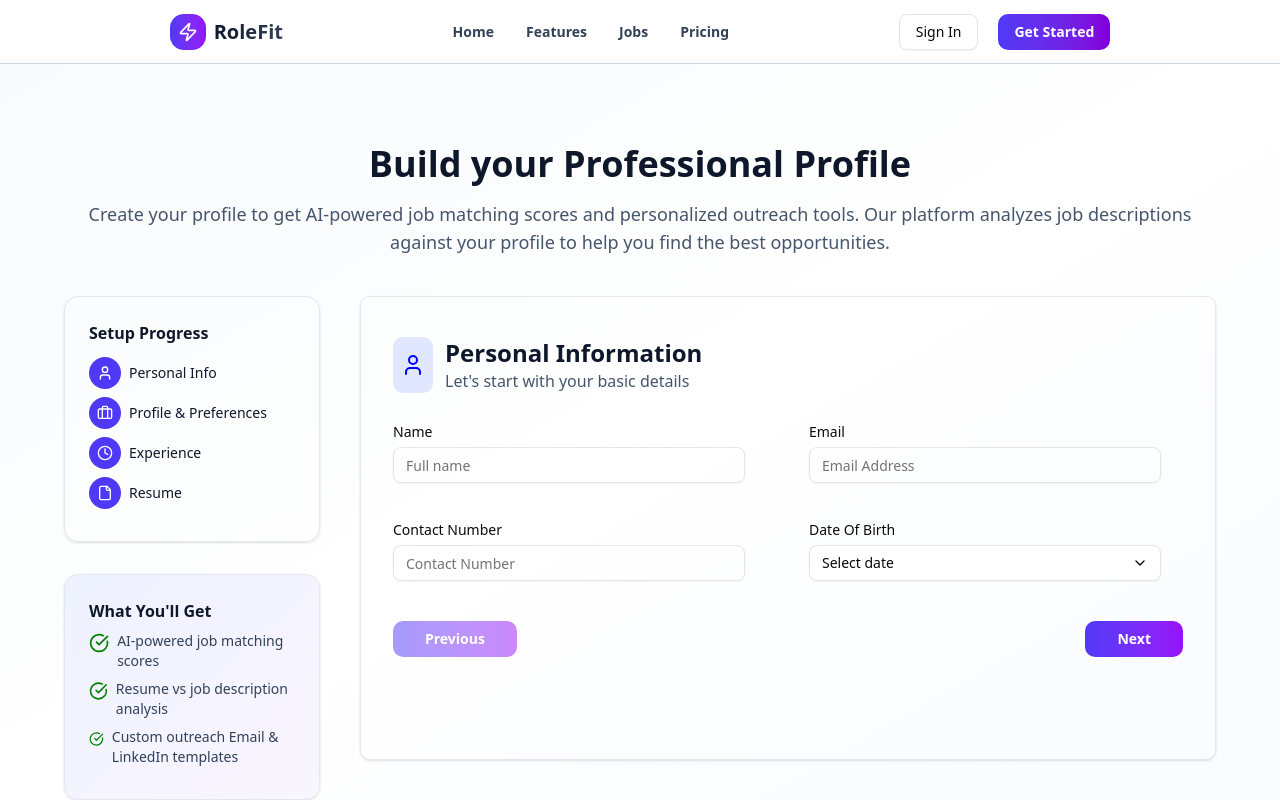
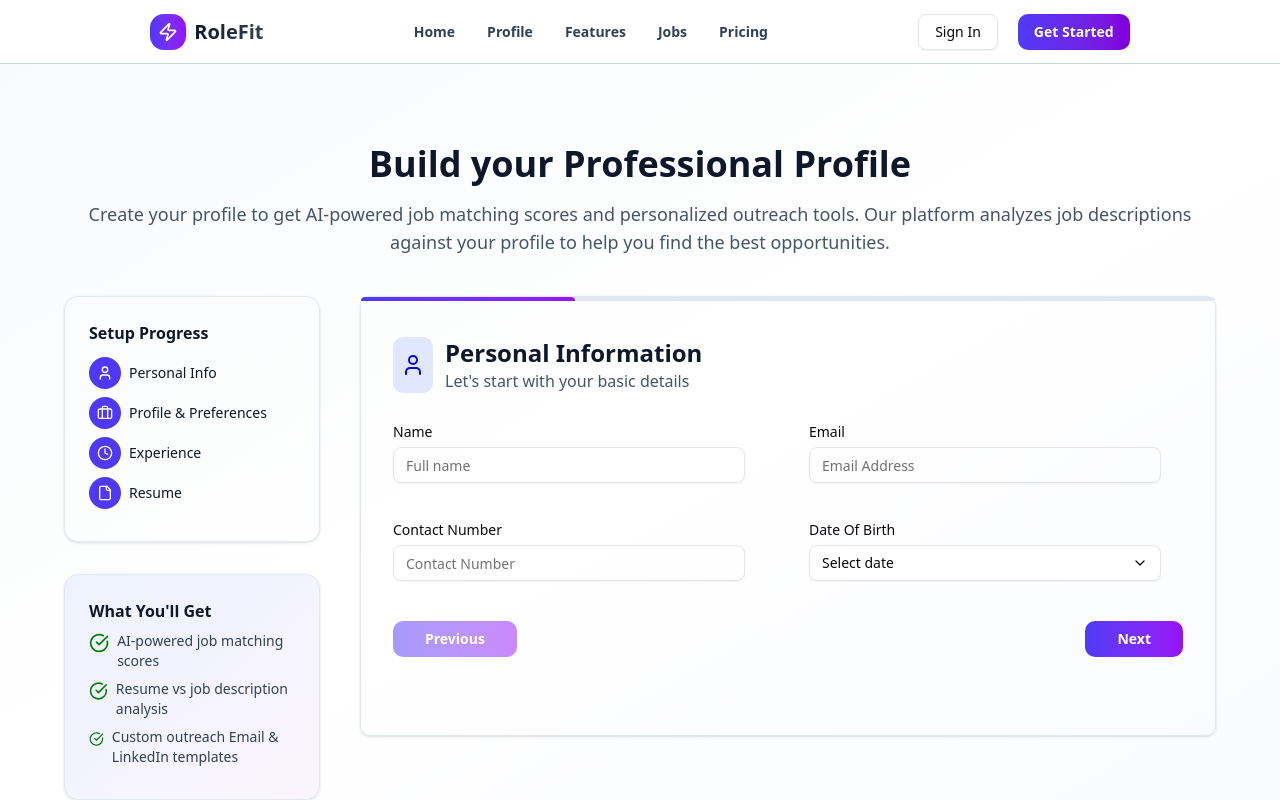
Before and after one commit to MohitDhanwani/RoleFit, a Next.js app in the folder frontend/: page /profile in a window 1280 px wide. Built offline with nearby package versions, Linux system fonts and the light colour scheme; no server answers.

Commit message:
feat: added progress bar in profile form and few ui changes in navbar

```diff
--- a/frontend/src/app/profile/component/OnboardingForm.tsx
+++ b/frontend/src/app/profile/component/OnboardingForm.tsx
@@ -1,4 +1,4 @@
-"use client"
+"use client";
 import { useState } from "react";
 import Step1 from "./onboaring/Step1";
 import Step2 from "./onboaring/Step2";
@@ -6,31 +6,47 @@ import { Button } from "@/components/ui";
 import Step3 from "./onboaring/Step3";
 import Step4 from "./onboaring/Step4";
 
-export default function OnboardingForm(){
+export default function OnboardingForm() {
   const [currentStep, setCurrentStep] = useState(1);
 
   const handleNextState = () => {
-        if(currentStep != 4){
+    if (currentStep != 4) {
       setCurrentStep((prevStep) => prevStep + 1);
     }
-    }
+  };
 
   const handlePreviousStep = () => {
     setCurrentStep((prevStep) => prevStep - 1);
-    }
+  };
+  const progressWidth = `${(currentStep / 4) * 100}%`;
 
   return (
-        <div className="border border-slate-200 shadow-sm p-8 pt-10 pb-10 rounded-lg h-[58vh]">
-            {currentStep == 1 && <Step1/>}
-            {currentStep == 2 && <Step2/>}
-            {currentStep == 3 && <Step3/>}
-            {currentStep == 4 && <Step4/>}
+    <div>
+      <div className="border border-slate-200 shadow-sm p-8 pt-10 pb-10 rounded-lg h-[55vh] relative">
 
+        <div className="absolute w-full h-1 rounded-t-lg top-0 left-0 bg-slate-200">
+          <div className="h-full bg-gradient-to-r from-indigo-600 to-purple-600 rounded-t-lg transition-all duration-300" style={{ width: progressWidth }}></div>
+        </div>
+
+        {currentStep == 1 && <Step1 />}
+        {currentStep == 2 && <Step2 />}
+        {currentStep == 3 && <Step3 />}
+        {currentStep == 4 && <Step4 />}
 
         <div className="pt-10 pb-4 w-full flex justify-between">
-            <Button variant={"primary"} className="px-8 bg-gradient-to-r from-indigo-600 to-purple-600" onClick={handlePreviousStep} disabled={currentStep == 1}>Previous</Button>
-            <Button variant={"primary"} className="px-8 bg-gradient-to-r from-indigo-600 to-purple-600" onClick={handleNextState}>{currentStep == 4 ? "Submit" : "Next"}</Button>
+          <Button
+            variant={"primary"}
+            className="px-8 bg-gradient-to-r from-indigo-600 to-purple-600"
+            onClick={handlePreviousStep}
+            disabled={currentStep == 1}
+          >
+            Previous
+          </Button>
+          <Button variant={"primary"} className="px-8 bg-gradient-to-r from-indigo-600 to-purple-600" onClick={handleNextState}>
+            {currentStep == 4 ? "Submit" : "Next"}
+          </Button>
         </div>
       </div>
-    )
+    </div>
+  );
 }
--- a/frontend/src/app/profile/component/onboaring/Step3.tsx
+++ b/frontend/src/app/profile/component/onboaring/Step3.tsx
@@ -18,19 +18,19 @@ export default function Step3() {
         <h1 className="text-lg font-medium text-slate-900 mb-4">Do you have professional experience in your target field?</h1>
         <div className="flex gap-8">
           <div className="flex gap-3 border-2 border-slate-200 p-4 rounded-lg">
-            <Checkbox id="yes-experience" className="w-6 h-6 border-slate-400" />
+            <Checkbox id="yes-experience" className="w-6 h-6 border-slate-400 border-2" />
             <Label className="font-medium">Yes, I have Experience</Label>
           </div>
           <div className="flex gap-3 border-2 border-slate-200 p-4 rounded-lg">
-            <Checkbox id="no-experience" className="w-6 h-6 border-slate-400" />
+            <Checkbox id="no-experience" className="w-6 h-6 border-slate-400 border-2" />
             <Label className="font-medium">No, I am just starting</Label>
           </div>
         </div>
       </div>
 
       <div className="mt-10">
-        <Label className="font-semibold text-slate-700 mb-4">Total Years of Experience</Label>
-        <Input placeholder="Eg 24" />
+        <Label className="font-semibold text-slate-700 mb-4 text-lg">Total Years of Experience</Label>
+        <Input placeholder="Eg 24" className="border border-slate-400"/>
       </div>
     </div>
   );
--- a/frontend/src/app/profile/component/onboaring/Step4.tsx
+++ b/frontend/src/app/profile/component/onboaring/Step4.tsx
@@ -26,7 +26,7 @@ export default function Step4() {
 
         {showResumeInfo && (
           <div>
-            <span className="text-xs relative -top-8 -left-7 border-slate-200 border-2 p-2 rounded-lg">Upload resume in pdf format only (max size 5 MB)</span>
+            <span className="text-xs relative -top-8 -left-7 border-slate-200 border-2 p-2 rounded-lg font-semibold">Upload resume in pdf format only (max size 5 MB)</span>
           </div>
         )}
       </div>
--- a/frontend/src/components/Navbar.tsx
+++ b/frontend/src/components/Navbar.tsx
@@ -15,6 +15,10 @@ export default function Navbar() {
     {
       name: "Home",
       url: "/",
+    },
+    {
+      name: "Profile",
+      url: "/profile",
     },
     {
       name: "Features",
@@ -52,7 +56,7 @@ export default function Navbar() {
 
         <div className="flex justify-between gap-8">
           {navigationItems.map((item, index) => (
-            <Link href={item.url} key={index} className="text-sm font-semibold transition-colors hover:text-indigo-600 text-slate-700">
+            <Link href={item.url} key={index} className="text-sm font-bold transition-colors hover:text-indigo-600 text-slate-700">
               {item.name}
             </Link>
           ))}
```
Lines whose indentation alone changed are shown as unchanged.
